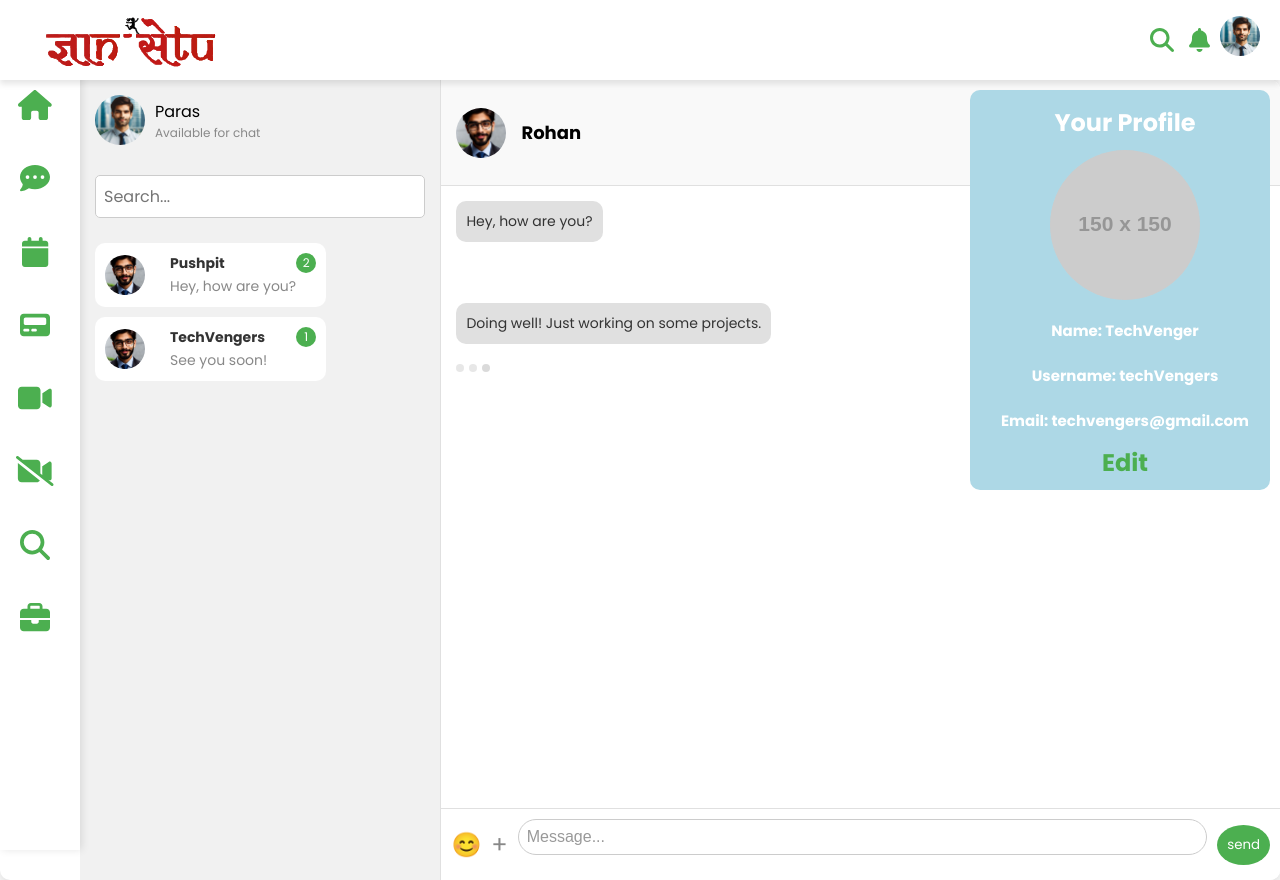
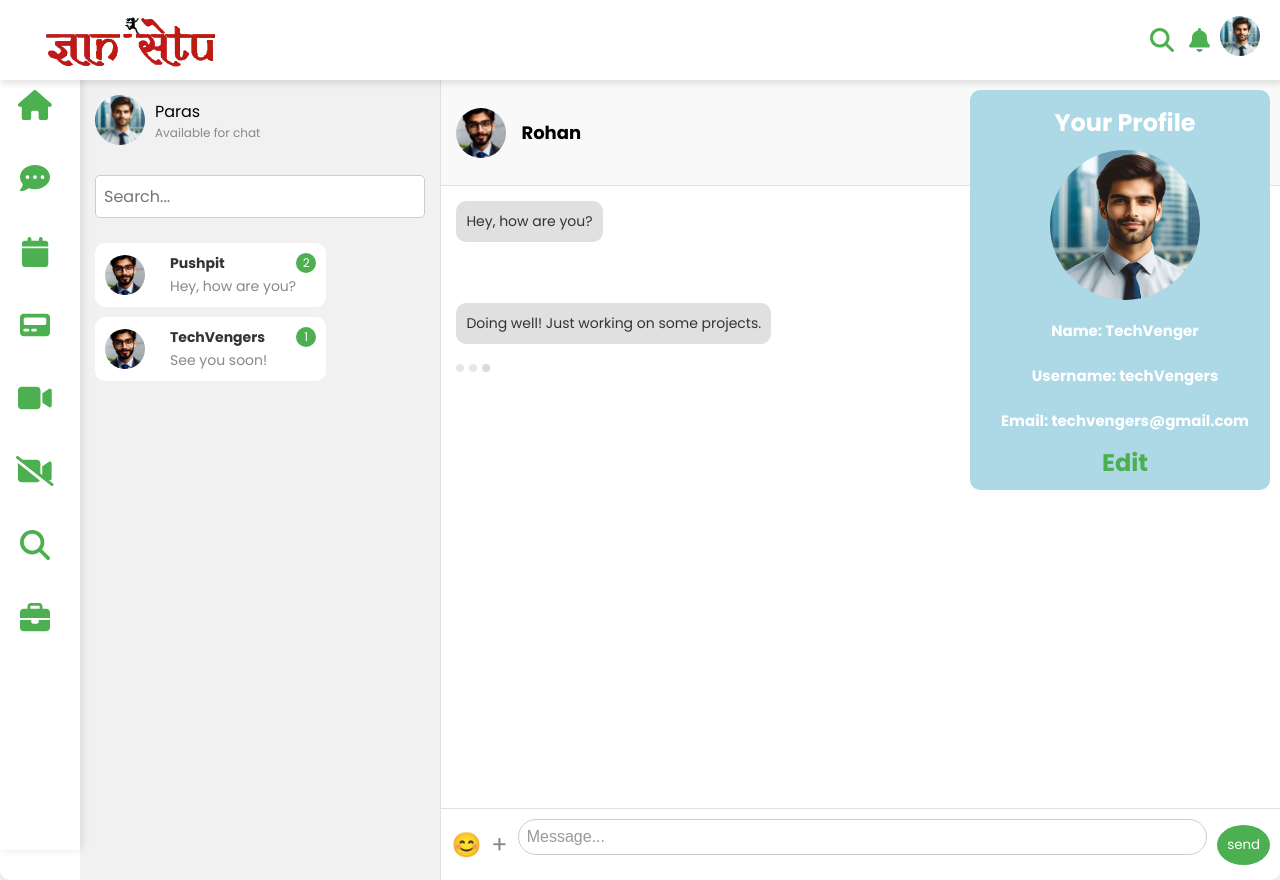
Before and after one commit to Paras1209/TechVengers, a React (Vite) app: page /chat in a window 1280 px wide. Both pictures are taken after a click on the element 1240 px from the left and 40 px from the top of the page. Built offline with nearby package versions, Linux system fonts and the light colour scheme.

Commit message:
profilepic

```diff
--- a/src/DashHeader.jsx
+++ b/src/DashHeader.jsx
@@ -51,7 +51,7 @@ export default function DashHeader() {
           {showprofile ? (
             <div ref={profileRef} className="showpr">
               <div className="fgh">Your Profile</div>
-              <img className="picture" src="https://via.placeholder.com/150" />
+              <img className="picture" src="src/profile1.png" />
               <div className="gbh">
                 <span>Name: TechVenger</span>
               </div>
--- a/src/Landing-page.jsx
+++ b/src/Landing-page.jsx
@@ -81,10 +81,10 @@ export default function LandingPage() {
         </section>
 
         {/* key features */}
-        <section className="features">
+        {/* <section className="features">
           <h2 data-aos="fade-down">Key Features of GyaanSetu</h2>
           <div className="features-grid"></div>
-        </section>
+        </section> */}
 
         {/* success stories */}
         <section className="success-stories">
--- a/src/StudentDashboard.css
+++ b/src/StudentDashboard.css
@@ -188,6 +188,8 @@ a:hover {
 }
 .picture {
   border-radius: 50%;
+  width:150px;
+  height:150px;
 }
 .profile-picture img {
   width: 40px;
```
